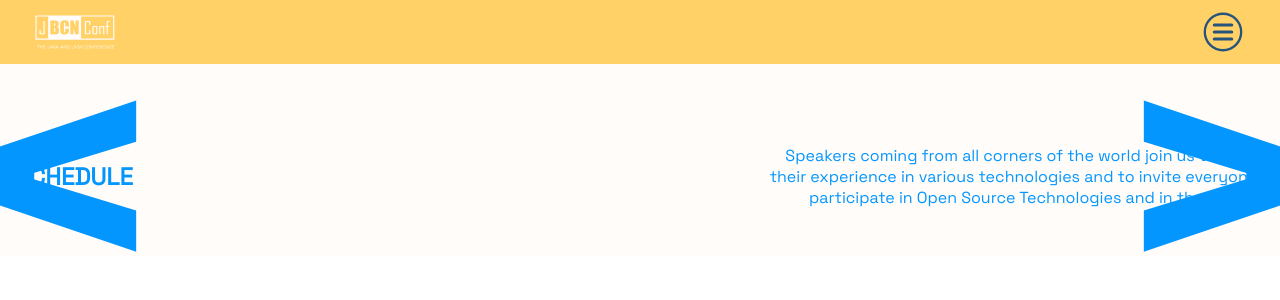
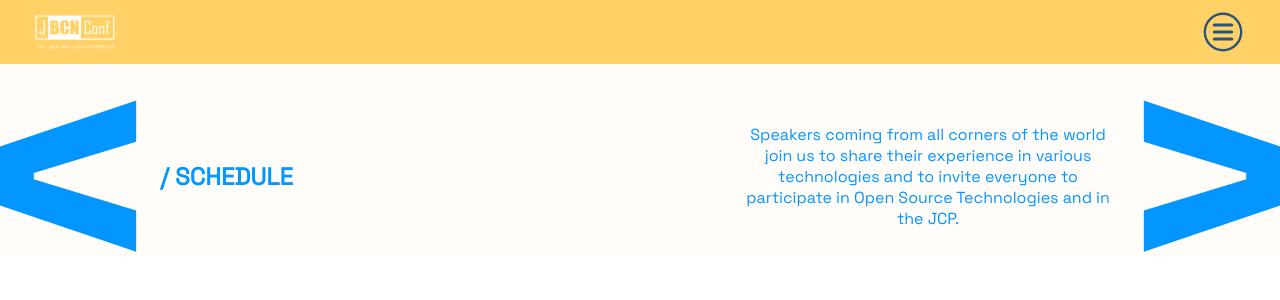
Before and after one commit to dev-bcn/dev-bcn.github.io, a React (Create React App) app: page /schedule in a window 1280 px wide. Shown: the top 300 px of the page. Built offline with nearby package versions, Linux system fonts and the light colour scheme.

Commit message:
Add unsaved changes

```diff
--- a/src/views/Schedule/Schedule.tsx
+++ b/src/views/Schedule/Schedule.tsx
@@ -1,29 +1,25 @@
 import { FC } from 'react';
 import TitleSection from '../../components/SectionTitle/TitleSection';
 import SectionWrapper from '../../components/SectionWrapper/SectionWrapper';
-import { COLOR_BLACK_BLUE, COLOR_BLUE, COLOR_WHITE } from '../../styles/colors';
+import { COLOR_BLUE, COLOR_WHITE } from '../../styles/colors';
 import styled from 'styled-components';
 import MoreThanBlueWhiteIcon from '../../assets/images/LessThanBlueWhiteIcon.svg';
 import LessThanBlueWhiteIcon from '../../assets/images/MoreThanBlueWhiteIcon.svg';
 import { useWindowSize } from 'react-use';
-import {
-  MOBILE_BREAKPOINT,
-  TABLET_BREAKPOINT,
-} from '../../constants/BreakPoints';
+import { BIG_BREAKPOINT, MOBILE_BREAKPOINT, TABLET_BREAKPOINT } from '../../constants/BreakPoints';
 
-const StyledJobsSection = styled.section`
+const StyledScheduleSection = styled.section`
   display: flex;
   flex-direction: column;
   justify-content: center;
   align-items: center;
   position: relative;
-`;
-
-const StyledTitleWrapper = styled.div`
-  height: 5rem;
-  display: flex;
-  @media (min-width: 800px) {
-    height: 10rem;
+  padding: 0 2rem;
+  @media (min-width: ${TABLET_BREAKPOINT}px) {
+    padding: 0 5rem;
+  }
+  @media (min-width: ${BIG_BREAKPOINT}px) {
+    padding: 0 10rem;
   }
 `;
 
@@ -52,8 +48,7 @@ const Schedule: FC = ({}) => {
 
   return (
     <SectionWrapper color={COLOR_WHITE} marginTop={6}>
-      <StyledJobsSection>
-        <StyledTitleWrapper>
+      <StyledScheduleSection>
           <TitleSection
             title='SCHEDULE'
             subtitle='Speakers coming from all corners of the world join us to
@@ -62,15 +57,19 @@ const Schedule: FC = ({}) => {
             Technologies and in the JCP.'
             color={COLOR_BLUE}
           />
-        </StyledTitleWrapper>
-
         {width > MOBILE_BREAKPOINT && (
           <>
             <StyledLessIcon src={LessThanBlueWhiteIcon} />
             <StyledMoreIcon src={MoreThanBlueWhiteIcon} />
           </>
         )}
-      </StyledJobsSection>
+
+        {/* TODO:
+        - div 3 tracks
+        - div backroung image relativa con texto absoluto con width 100%
+        - siguiente igual
+        - igual que el TRACK 3 con width 100% */}
+      </StyledScheduleSection>
     </SectionWrapper>
   );
 };
```
